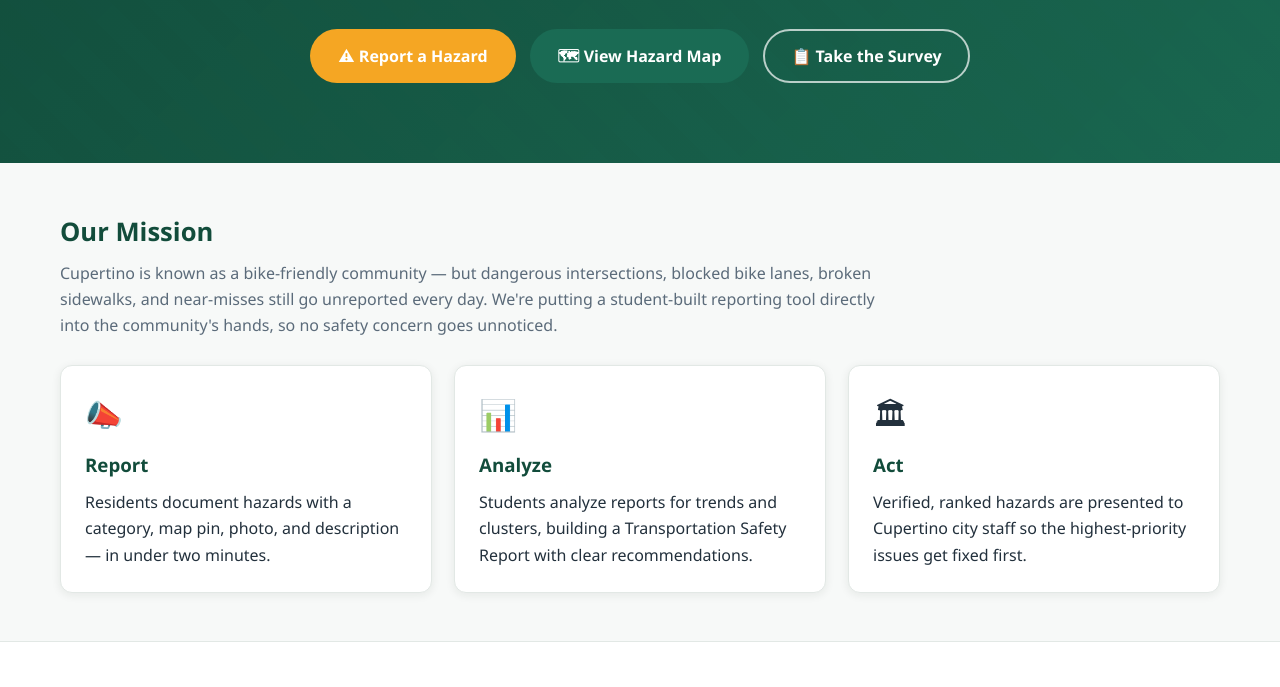
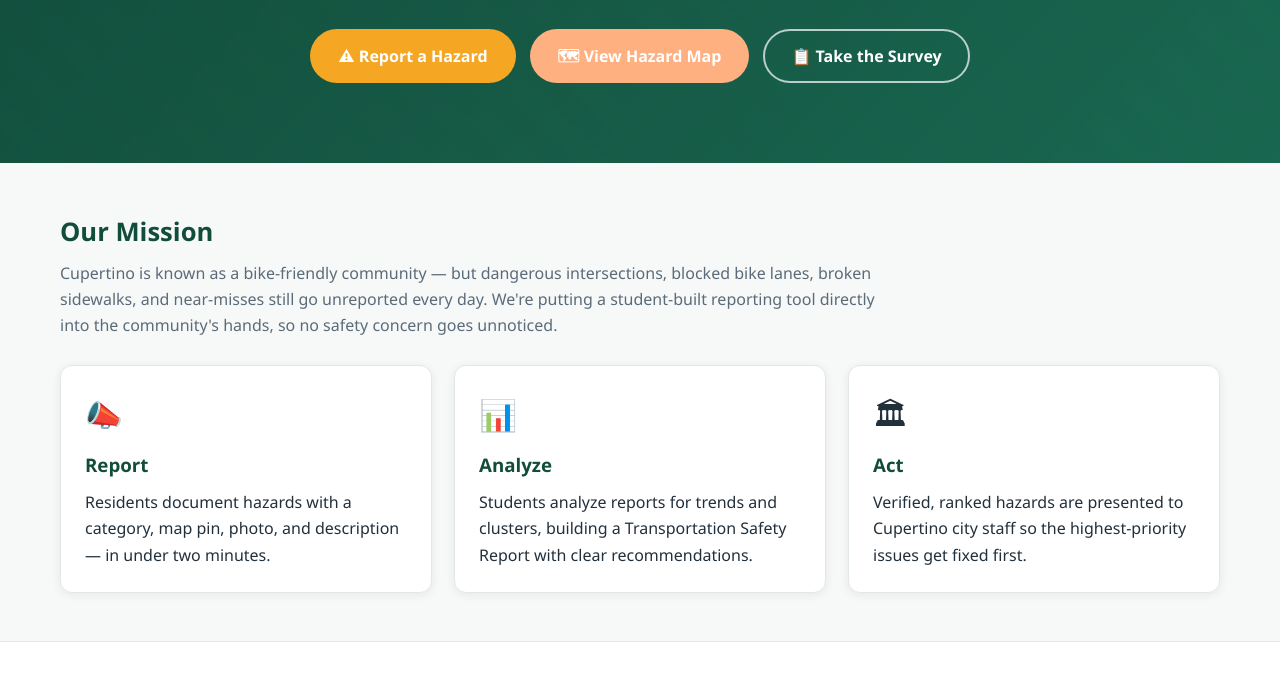
Before and after one commit to pdai31/Cupertino-Transportation, a plain HTML site: page index.html in a window 1280 px wide. Shown: the part 336-1023 px from the top of the page. Drawn offline with Linux system fonts and the light colour scheme.

Commit message:
Update style.css

```diff
--- a/css/style.css
+++ b/css/style.css
@@ -1,8 +1,8 @@
 /* YPSI Transportation Safety Initiative — shared styles */
 :root {
-  --primary: #1a6b54;
+  --primary: #feb080;
   --primary-dark: #124c3b;
-  --primary-light: #e4f2ed;
+  --primary-light: #e35336;
   --accent: #f5a623;
   --accent-dark: #d98c0f;
   --danger: #d9534f;
```
